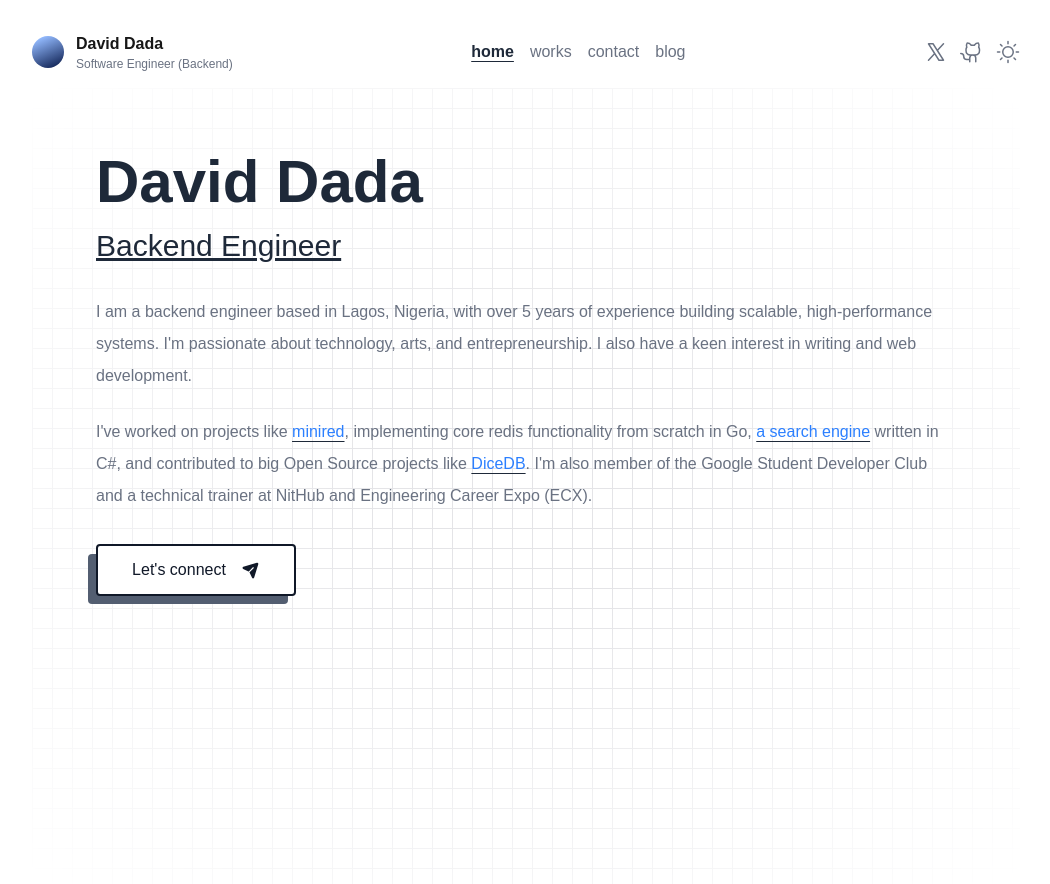
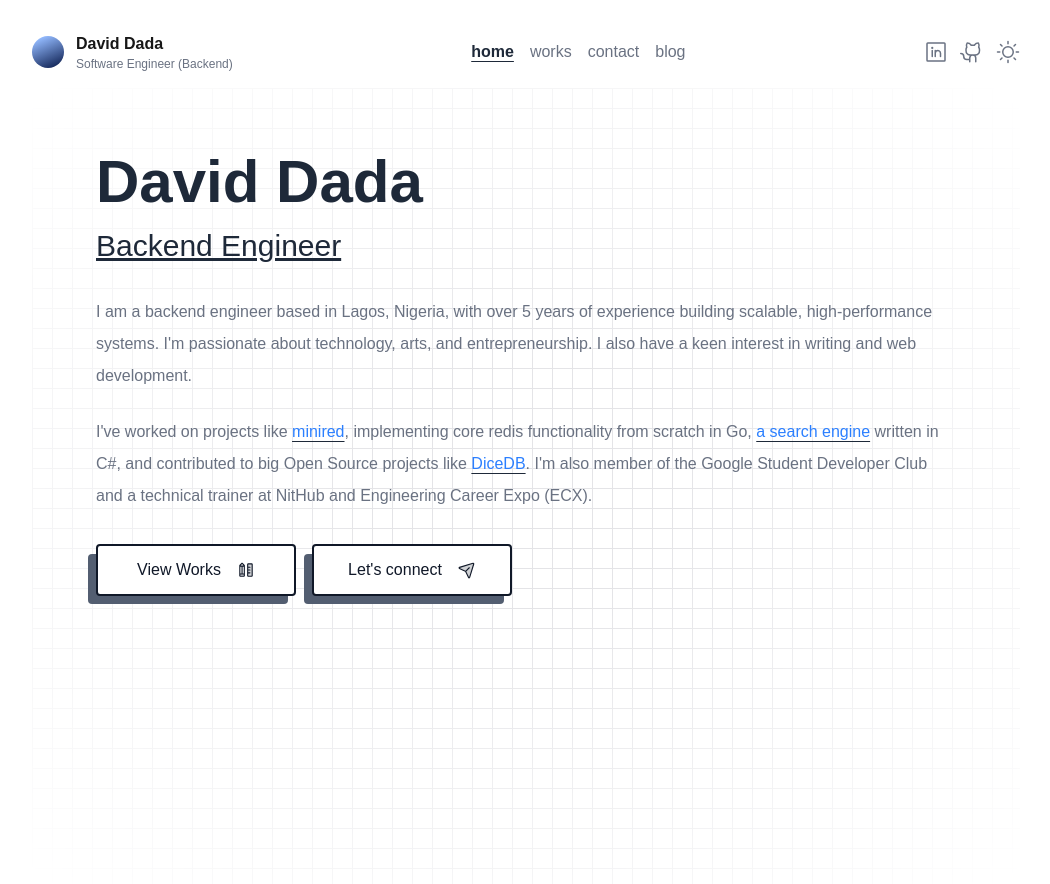
Before and after one commit to tdadadavid/portfolio, a Next.js app: page / in a window 1280 px wide. Shown: the top 884 px of the page, without its empty margins (114-1164 px from the left). Built offline with nearby package versions, Linux system fonts and the light colour scheme.

Commit message:
refactor: Navbar links into meta, cleaner button ui

```diff
--- a/app/page.tsx
+++ b/app/page.tsx
@@ -6,11 +6,15 @@ import {GridBackground} from "@/components/other/GridBackground";
 import {InlineLink} from "@/components/ui/InlineLink";
 import meta from "@/data/meta";
 import {PopOutButton} from "@/components/ui/Buttons";
-import {PaperPlaneTilt} from "@phosphor-icons/react/dist/ssr";
+import {PaperPlaneTilt, PencilRuler} from "@phosphor-icons/react/dist/ssr";
 
 const Home = () => {
     const onConnectButtonClick = () => {
-        alert("connect");
+        window.open(meta.socials.linkedin, "_blank", "noopener,noreferrer");
+    }
+
+    const onViewWorksButtonClick = () => {
+        window.open("/works", "_self");
     }
 
     return (
@@ -39,11 +43,18 @@ const Home = () => {
                     member of the Google Student Developer Club and a technical trainer at NitHub and
                     Engineering Career Expo (ECX).
                 </h4>
-                <PopOutButton
-                    title={"Let's connect"}
-                    icon={<PaperPlaneTilt size={18} className={"text-gray-900"} weight={"fill"}/>}
-                    action={onConnectButtonClick}
-                />
+                <section className={"flex gap-4 items-center"}>
+                    <PopOutButton
+                        title={"View Works"}
+                        icon={<PencilRuler size={18} className={"text-gray-900"} weight={"duotone"}/>}
+                        action={onViewWorksButtonClick}
+                    />
+                    <PopOutButton
+                        title={"Let's connect"}
+                        icon={<PaperPlaneTilt size={18} className={"text-gray-900"} weight={"duotone"}/>}
+                        action={onConnectButtonClick}
+                    />
+                </section>
             </GridBackground>
         </Container>
     )
--- a/components/ui/NavBar.tsx
+++ b/components/ui/NavBar.tsx
@@ -2,10 +2,10 @@ import meta from "@/data/meta"
 import {NavLink} from "./NavLink"
 import icon from "@/app/icon.svg"
 import Image from "next/image"
-import {GithubLogo, XLogo} from "@phosphor-icons/react/dist/ssr"
-import {ThemeSwitcher} from "@/components/ui/ThemeSwitcher";
+import {GithubLogo, LinkedinLogo} from "@phosphor-icons/react/dist/ssr"
+import {ThemeSwitcher} from "@/components/ui/ThemeSwitcher"
 import {IconLink} from "./IconLink"
-import {NavLinkType} from "@/types/types.navigation";
+import {NavLinkType} from "@/types/types.navigation"
 
 interface NavBarProps {
     currentPage: NavLinkType
@@ -26,8 +26,8 @@ const HomeRow = () => {
 const ExternalLinks = () => {
     return (
         <div className={"flex items-center gap-3"}>
-            <IconLink icon={<XLogo size={24}/>} href={"https://x.com/dtrue_king"}/>
-            <IconLink icon={<GithubLogo size={24}/>} href={"https://github.com/tdadadavid"}/>
+            <IconLink icon={<LinkedinLogo size={24}/>} href={meta.socials.linkedin}/>
+            <IconLink icon={<GithubLogo size={24}/>} href={meta.github}/>
             <ThemeSwitcher/>
         </div>
     )
--- a/data/meta.ts
+++ b/data/meta.ts
@@ -1,6 +1,10 @@
 const meta = {
     url: "https://tdadadavid.vercel.app",
     github: "https://github.com/tdadadavid",
+    socials: {
+        twitter: "https://x.com/dtrue_king",
+        linkedin: "https://linkedin.com/in/obadafidi",
+    },
     navLinks: [
         {title: "home", href: "/"},
         {title: "works", href: "/works"},
```
